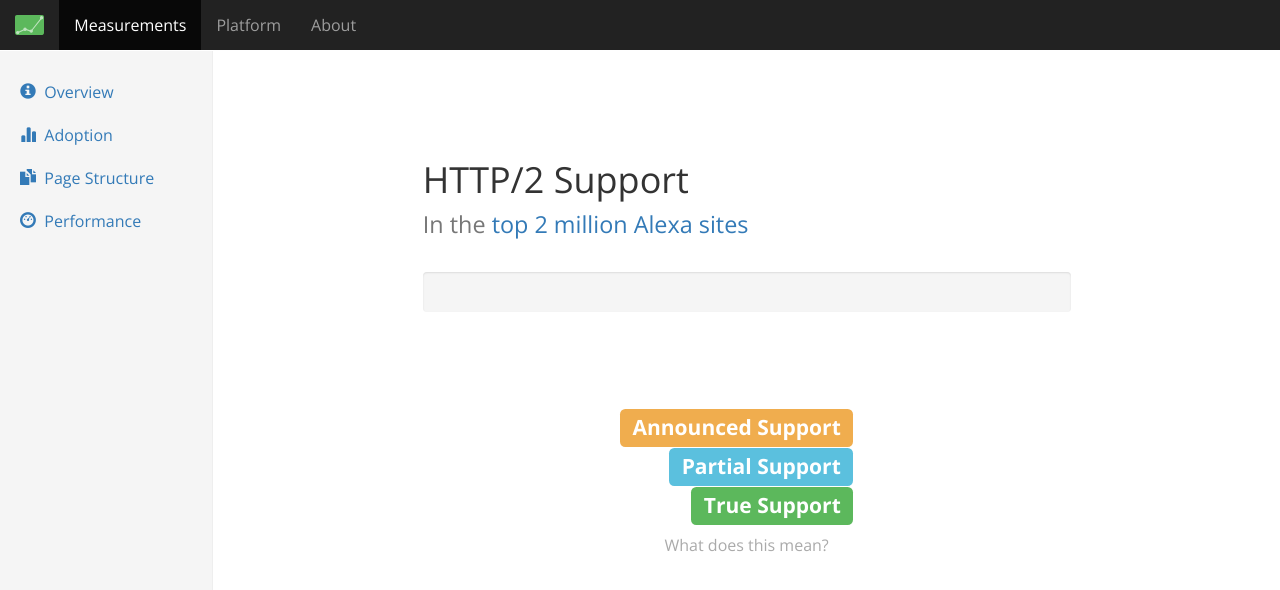
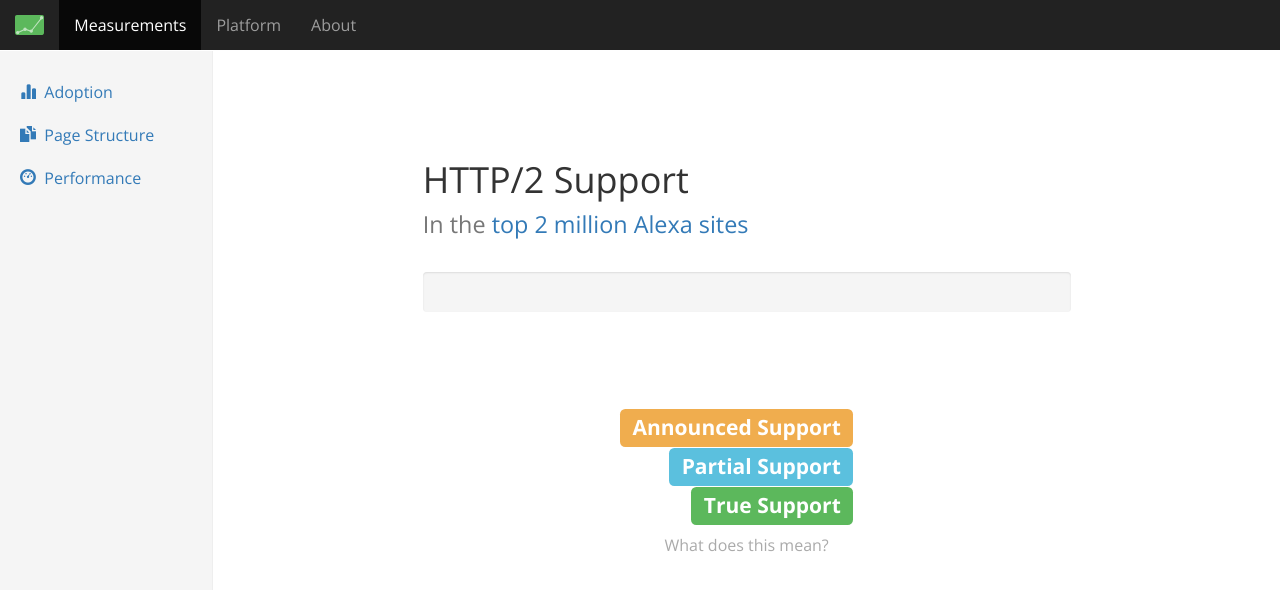
Before and after one commit to dtnaylor/http2-dashboard, a Jekyll site: the page built from www/measurements/overview.html, in a window 1280 px wide. Shown: the top 590 px of the page. Built offline with Jekyll 4.4.1, drawn with Linux system fonts in a browser that asks for light colours; nearby versions of some CDN libraries; a script that is not in the unit is left out.

Commit message:
Removed measurement overview page

```diff
--- a/www/_includes/header.html
+++ b/www/_includes/header.html
@@ -20,13 +20,13 @@
 		<!--<li><a href="{{ site.baseurl }}/overview.html">HTTP/2 Overview</a></li>-->
 
 		<!-- Measurements Desktop -->
-		<li class="hidden-xs"><a id="measurements-tab" href="{{ site.baseurl }}/measurements/overview.html">Measurements</a></li>
+		<li class="hidden-xs"><a id="measurements-tab" href="{{ site.baseurl }}/measurements/adoption.html">Measurements</a></li>
 
 		<!-- Measurements Mobile -->
 		<li class="dropdown visible-xs">
           <a href="#" class="dropdown-toggle" data-toggle="dropdown" role="button" aria-haspopup="true" aria-expanded="false" href="{{ site.baseurl }}/measurements/overview.html">Measurements <span class="caret"></span></a>
           <ul class="dropdown-menu">
-			<li><a href="{{ site.baseurl }}/measurements/overview.html"><span class="glyphicon glyphicon-info-sign" aria-hidden="true"></span>&nbsp;&nbsp;Overview</a></li>
+			  <!-- <li><a href="{{ site.baseurl }}/measurements/overview.html"><span class="glyphicon glyphicon-info-sign" aria-hidden="true"></span>&nbsp;&nbsp;Overview</a></li> -->
 			<li><a href="{{ site.baseurl }}/measurements/adoption.html"><span class="glyphicon glyphicon-stats" aria-hidden="true"></span>&nbsp;&nbsp;Adoption</a></li>
 			<li><a href="{{ site.baseurl }}/measurements/structure.html"><span class="glyphicon glyphicon-duplicate" aria-hidden="true"></span>&nbsp;&nbsp;Page Structure</a></li>
 			<li><a href="{{ site.baseurl }}/measurements/performance.html"><span class="glyphicon glyphicon-dashboard" aria-hidden="true"></span>&nbsp;&nbsp;Performance</a></li>
--- a/www/_layouts/measurement.html
+++ b/www/_layouts/measurement.html
@@ -7,7 +7,7 @@
 	<!-- SIDEBAR -->
 	<div class="col-sm-3 col-md-2 sidebar">
 	  <ul class="nav nav-sidebar">
-		<li><a href="{{ site.baseurl }}/measurements/overview.html"><span class="glyphicon glyphicon-info-sign" aria-hidden="true"></span>&nbsp;&nbsp;Overview</a></li>
+		  <!-- <li><a href="{{ site.baseurl }}/measurements/overview.html"><span class="glyphicon glyphicon-info-sign" aria-hidden="true"></span>&nbsp;&nbsp;Overview</a></li> -->
 		<li><a href="{{ site.baseurl }}/measurements/adoption.html"><span class="glyphicon glyphicon-stats" aria-hidden="true"></span>&nbsp;&nbsp;Adoption</a></li>
 		<li><a href="{{ site.baseurl }}/measurements/structure.html"><span class="glyphicon glyphicon-duplicate" aria-hidden="true"></span>&nbsp;&nbsp;Page Structure</a></li>
 		<li><a href="{{ site.baseurl }}/measurements/performance.html"><span class="glyphicon glyphicon-dashboard" aria-hidden="true"></span>&nbsp;&nbsp;Performance</a></li>
--- a/www/index.html
+++ b/www/index.html
@@ -19,7 +19,7 @@
 			<img align="center" src="{{ site.baseurl }}/img/measurements@2x.png" style="width: 150px" />
 			<h2>Measurements</h2>
 			<p>Adoption trends, usage patterns, and performance statistics</p>
-			<p><a class="btn btn-default" href="{{ site.baseurl }}/measurements/overview.html" role="button">View details »</a></p>
+			<p><a class="btn btn-default" href="{{ site.baseurl }}/measurements/adoption.html" role="button">View details »</a></p>
 		</div> <!-- col -->
 
 		<!-- PLATFORM -->
```
